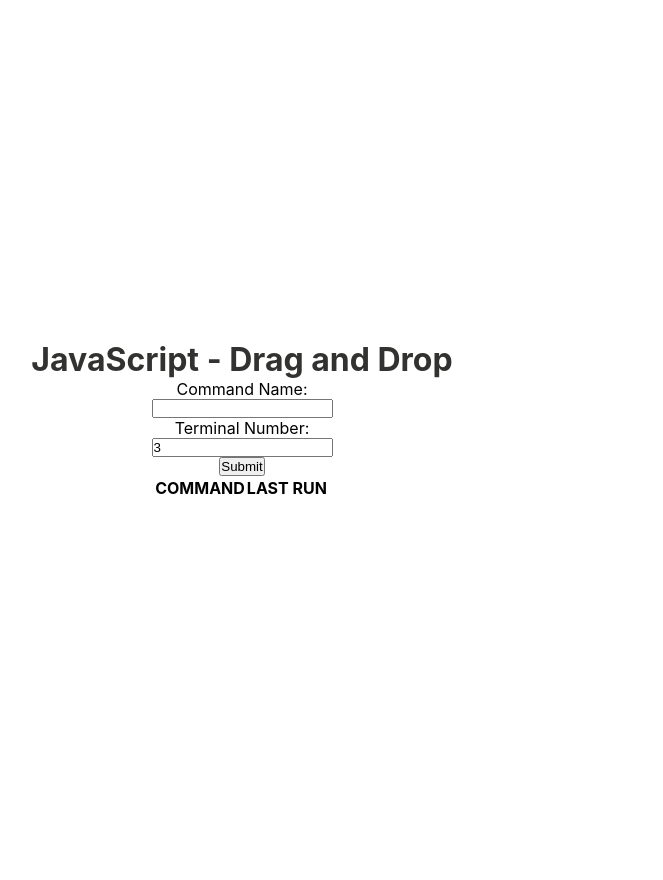
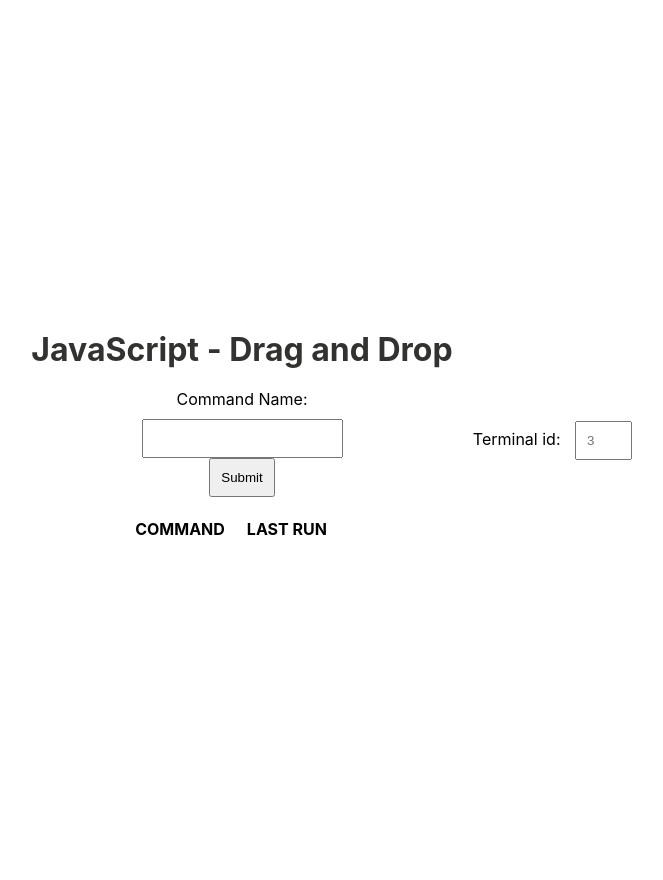
Before and after one commit to DavidCruciani/Web-Commander, a Flask app: page / in a window 1280 px wide. Shown: the whole page, without its empty margins (398-1061 px from the left). Before the commit the page ends 494 px from the top, so only its background shows below. Run offline with Flask 2, Linux system fonts and the light colour scheme; data that the repository does not hold is empty.

Commit message:
chg: [style] terminal id position

```diff
--- a/commander.py
+++ b/commander.py
@@ -1,5 +1,6 @@
 import redis
 import subprocess
+import datetime
 
 from flask import Flask, render_template, url_for, request, jsonify
 
@@ -78,6 +79,15 @@ def run_command():
 
     command = request.json["command"]
     term_num = request.json["terminal"]
+
+    if not red.sismember("command", command):
+        return jsonify({"message": "Command Not in db"}), 400
+
+    try:
+        int(term_num)
+    except:
+        return jsonify({"message": "Terminal number not valid"}), 400
+
     run_command_core(command, term_num)
 
     return jsonify({"message": "Command run"}), 201
--- a/static/css/style.css
+++ b/static/css/style.css
@@ -1,6 +1,6 @@
 * {
     margin: 0;
-    padding: 0;
+    padding: 10px;
     box-sizing: border-box;
 }
 
@@ -63,3 +63,8 @@ h1 {
 .hide {
     display: none;
 }
+
+#terminal{
+    position: fixed;
+    right: 15em;
+ }
--- a/static/js/core.js
+++ b/static/js/core.js
@@ -44,7 +44,7 @@ function get_command(){
             $('<th>').text("")
         ).appendTo('#data')
         $.each(data, function(i, item) {
-            for(j in item){
+            for(j in item.sort()){
                 $('<tr>').append(
                     $('<td>').append(
                         $('<button>').attr("onclick", "run_command(this)").text(item[j])
--- a/templates/index.html
+++ b/templates/index.html
@@ -13,19 +13,22 @@
 </head>
 
 <body>
-    <div class="container">
+    <div class="container" style="padding: 10px;">
         <h1>JavaScript - Drag and Drop</h1>
 
         <input type="hidden" id="sid">
         <label for="fname">Command Name:</label>
         <input type="text" id="Cname" name="fname">
 
-        <label for="tnum">Terminal Number:</label>
-        <input type="text" id="tnum" name="tnum" value="3">
+
 
         <button type="submit" onclick="action_add()">Submit</button>
 
         <table id="data"> </table>
+        <span id="terminal">
+            <label for="tnum">Terminal id:</label>
+            <input type="text" id="tnum" name="tnum" placeholder="3" size="2">
+        </span>
     </div>
 
     <script src="{{ url_for('static',filename='js/core.js') }}"></script>
```
